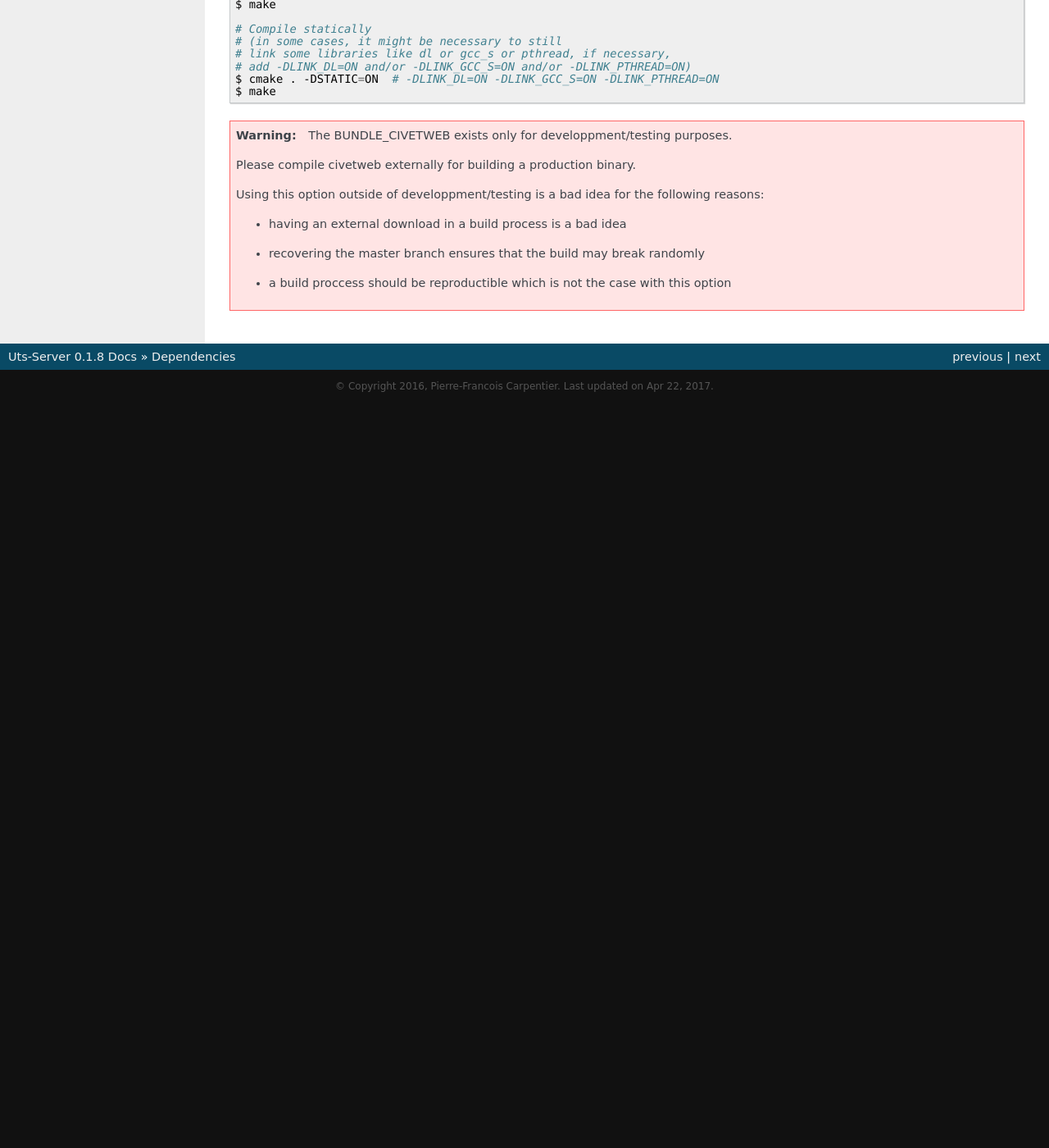
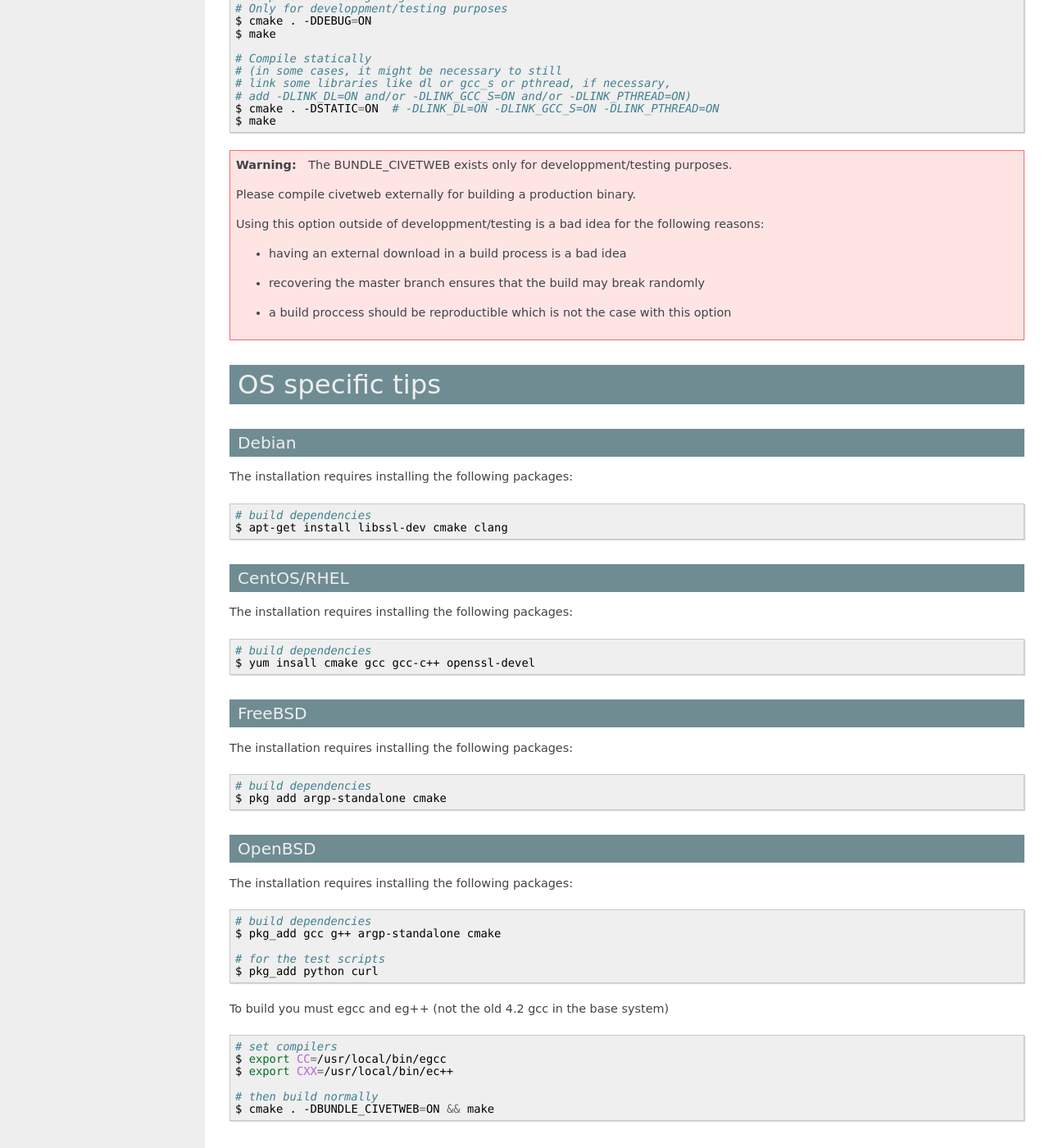
Before and after one commit to kakwa/uts-server, a Sphinx documentation site: the page built from docs/install.rst, in a window 1280 px wide and 1400 px high, scrolled down 790 px. Shown: the whole window at 82% size. Built offline with Sphinx 7.4.7, drawn with Linux system fonts in a browser that asks for light colours; the version number could not be read and is left out; before the commit the page ends 1281 px from its top, so only the background shows below that; some of the changed text lies outside the part shown.

Commit message:
add documentation of compiling on various OSes

```diff
--- a/docs/install.rst
+++ b/docs/install.rst
@@ -8,6 +8,7 @@ List of dependencies uts-server relies on to run:
 
 * `OpenSSL <https://github.com/openssl/openssl>`_.
 * `civetweb <https://github.com/civetweb/civetweb>`_.
+* on none GNU LibC, `argp-standalone <https://www.lysator.liu.se/~nisse/misc/argp-standalone-1.3.tar.gz>`
 
 Build dependencies
 ------------------
@@ -58,3 +59,60 @@ uts-server is compiled using cmake:
     * having an external download in a build process is a bad idea
     * recovering the master branch ensures that the build may break randomly
     * a build proccess should be reproductible which is not the case with this option
+
+OS specific tips
+================
+
+Debian
+------
+
+The installation requires installing the following packages:
+
+.. sourcecode:: bash
+
+    # build dependencies
+    $ apt-get install libssl-dev cmake clang
+
+CentOS/RHEL
+-----------
+
+The installation requires installing the following packages:
+
+.. sourcecode:: bash
+
+    # build dependencies
+    $ yum insall cmake gcc gcc-c++ openssl-devel
+
+FreeBSD
+-------
+
+The installation requires installing the following packages:
+
+.. sourcecode:: bash
+
+    # build dependencies
+    $ pkg add argp-standalone cmake
+
+OpenBSD
+-------
+
+The installation requires installing the following packages:
+
+.. sourcecode:: bash
+
+    # build dependencies
+    $ pkg_add gcc g++ argp-standalone cmake
+
+    # for the test scripts
+    $ pkg_add python curl
+
+To build you must egcc and eg++ (not the old 4.2 gcc in the base system)
+
+.. sourcecode:: bash
+
+    # set compilers
+    $ export CC=/usr/local/bin/egcc
+    $ export CXX=/usr/local/bin/ec++
+
+    # then build normally
+    $ cmake . -DBUNDLE_CIVETWEB=ON && make
```
